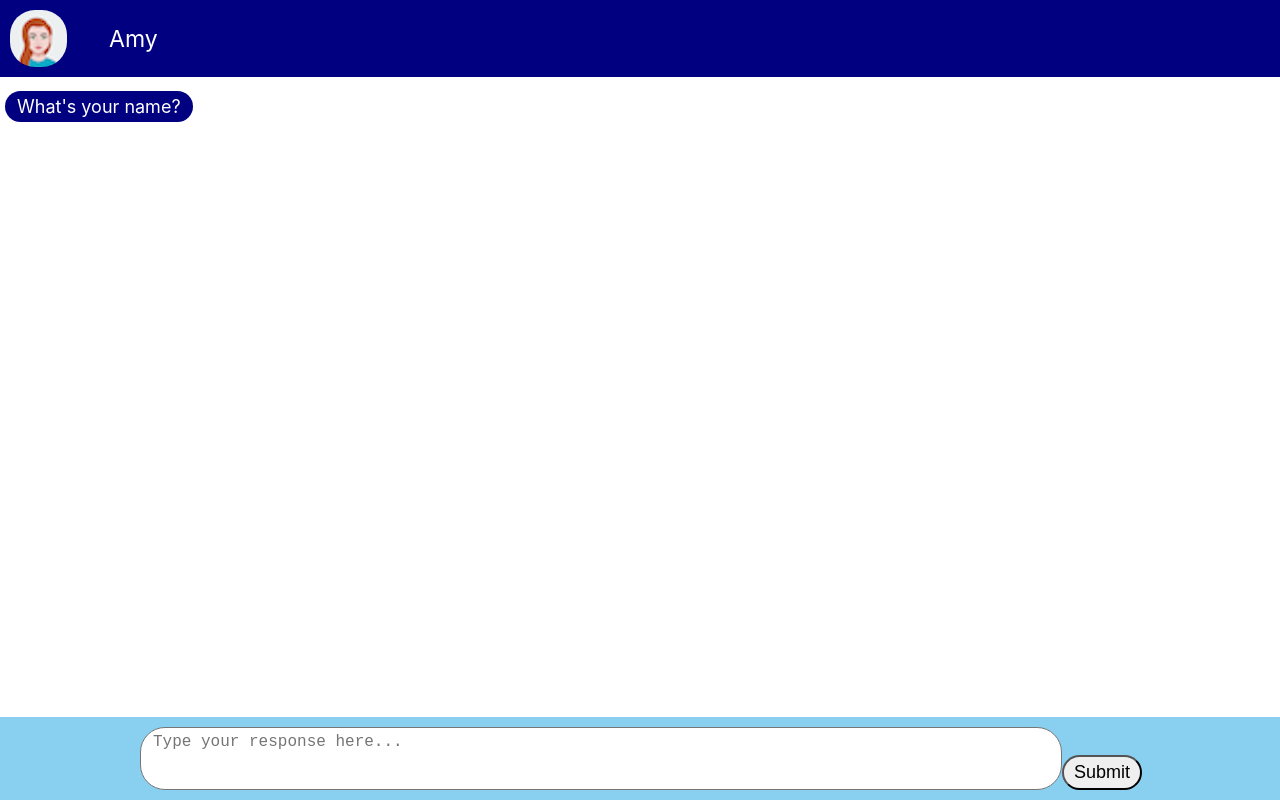
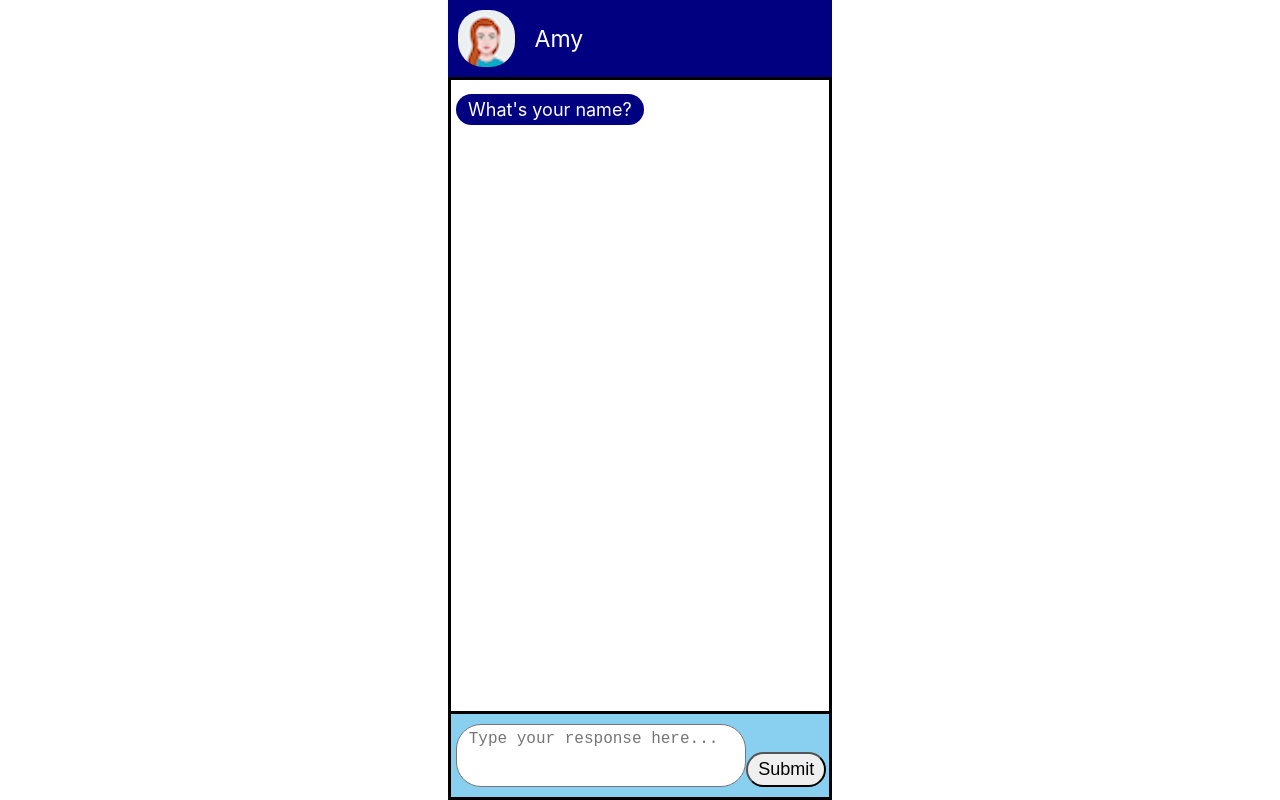
Before and after one commit to ConorChurch/CUI_Application, a React (Create React App) app: page / in a window 1280 px wide. Built offline with nearby package versions, Linux system fonts and the light colour scheme.

Commit message:
Removing Screen type and adding functionality to adapt to screen being used by the user

```diff
--- a/src/components/UserConvo.jsx
+++ b/src/components/UserConvo.jsx
@@ -24,10 +24,9 @@ class UserConvo extends React.Component {
       freeText: true,
       choices: [],
       timeTakenForCurrentQuestion: 0,
-      screenType: data.Parameters[0]['Screen Type'],
       waitForQuestion: false,
-      avatar: data.Parameters[1]['Avatar'],
-      serverAddress: data.Parameters[2]['Server Address']
+      avatar: data.Parameters[0]['Avatar'],
+      serverAddress: data.Parameters[1]['Server Address']
     }
     this.handleCallback = this.handleCallback.bind(this);
     this.handleEndOfConversation = this.handleEndOfConversation.bind(this);
@@ -225,16 +224,16 @@ class UserConvo extends React.Component {
               {(this.state.answersDone === true) && <EndPage endMessage = {this.state.farewell}/>}
               {(this.state.answersDone === false) &&
                 <div className='dialogueBox'>
-                <header className={this.state.screenType + 'Header'}>
-                  <img src={data.Parameters[1]['Avatar Image']} alt='Avatar' />
+                <header className='Header'>
+                  <img src={data.Parameters[0]['Avatar Image']} alt='Avatar' />
                   <div className='name'>
-                    {data.Parameters[1]['Avatar Name']}
+                    {data.Parameters[0]['Avatar Name']}
                   </div>
                 </header>
-                <div className={this.state.screenType + 'Conversation'}>
+                <div className='Conversation'>
                   {conversation}
                 </div>
-                <footer className={this.state.screenType + 'Input'}>
+                <footer className='Input'>
                   {(this.state.answersDone === false) && (this.state.freeText === true) && <TextBox parentCallback = {this.handleCallback} waitForQuestion = {this.waitForQuestion} />  }
                   {(this.state.answersDone === false) && (this.state.freeText === false) && <Buttons parentCallback = {this.handleCallback} choices={this.state.choices} waitForQuestion = {this.waitForQuestion} /> }
                 </footer>
--- a/src/input.json
+++ b/src/input.json
@@ -1,8 +1,5 @@
 {
     "Parameters": [
-        {
-            "Screen Type": "phone"
-        },
         {
             "Avatar Image": "/images/AvatarMaker.png",
             "Avatar Name": "Amy"
--- a/src/style/UserConvo.css
+++ b/src/style/UserConvo.css
@@ -57,7 +57,9 @@ html, body {
   flex-direction: column;
 }
 
-.monitorHeader {
+@media only screen and (min-width: 769px) {
+
+  .Header {
     width: 30%;
     box-sizing: border-box;
     margin: 0 auto;
@@ -66,7 +68,7 @@ html, body {
     border-style: hidden solid solid solid;
   }
 
-.monitorConversation {
+  .Conversation {
     height: 100%;
     width: 30%;
     right: 50%;
@@ -79,7 +81,7 @@ html, body {
     padding-top: 10px;
   }
 
-.monitorInput {
+  .Input {
     bottom: 0;
     margin: 0 auto;
     box-sizing: border-box;
@@ -91,15 +93,18 @@ html, body {
     background-color: #89CFF0;
     border-style: hidden solid solid solid;
   }
+}
 
-.phoneHeader {
+@media only screen and (max-width: 768px) {
+
+  .Header {
     position: relative;
     width: 100%;
     margin: 0 auto;
     border: 0;
   }
 
-.phoneConversation {
+  .Conversation {
     position: relative;
     height: 100%;
     width: 100%;
@@ -110,7 +115,7 @@ html, body {
     padding-top: 10px;
   }
 
-.phoneInput {
+  .Input {
     position: relative;
     bottom: 0;
     width: 100%;
@@ -120,6 +125,8 @@ html, body {
     display: flex;
     flex-direction: column;
   }
+}
+
 
 header {
   background-color: navy;
```
Lines whose indentation alone changed are shown as unchanged.
